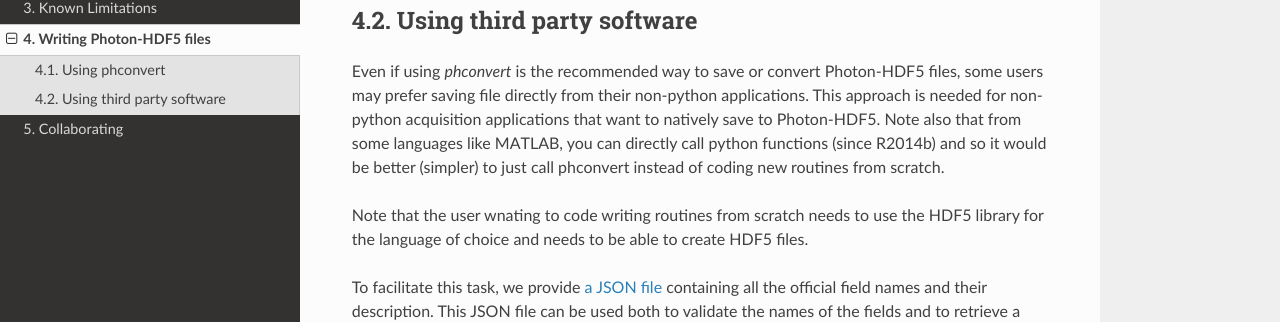
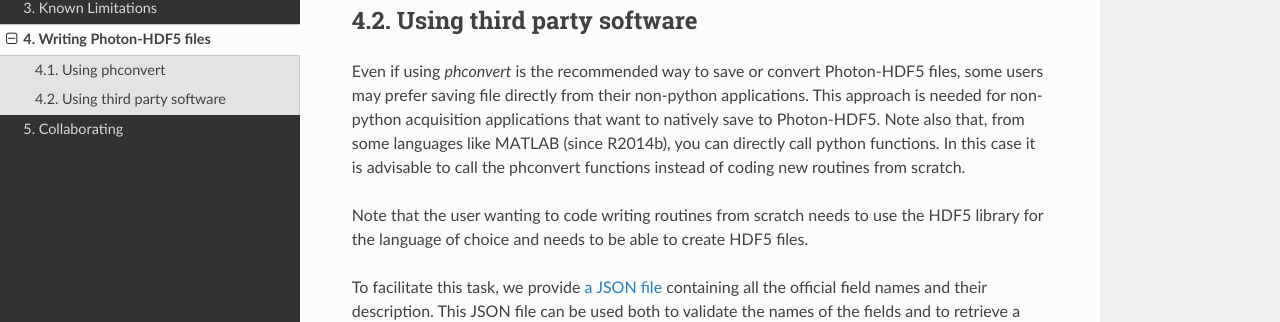
Before and after one commit to Photon-HDF5/photon-hdf5, a Sphinx documentation site: the page built from docs/writing.rst, in a window 1280 px wide and 900 px high, scrolled down 568 px. Shown: the part 196-518 px from the top of the window. Built offline with Sphinx 7.4.7 and the Read the Docs theme 2.0.0, drawn with Linux system fonts in a browser that asks for light colours.

Commit message:
Typos fix

```diff
--- a/docs/writing.rst
+++ b/docs/writing.rst
@@ -45,11 +45,12 @@ Even if using *phconvert* is the recommended way to save or convert Photon-HDF5
 files, some users may prefer saving file directly from their non-python
 applications. This approach is needed for non-python acquisition
 applications that want to natively save to Photon-HDF5.
-Note also that from some languages like MATLAB, you can directly call python functions
-(since R2014b) and so it would be better (simpler) to just call phconvert
+Note also that, from some languages like MATLAB (since R2014b),
+you can directly call python functions.
+In this case it is advisable to call the phconvert functions
 instead of coding new routines from scratch.
 
-Note that the user wnating to code writing routines from scratch needs to use
+Note that the user wanting to code writing routines from scratch needs to use
 the HDF5 library for the language of choice and needs to be able to create HDF5 files.
 
 To facilitate this task, we provide
```
